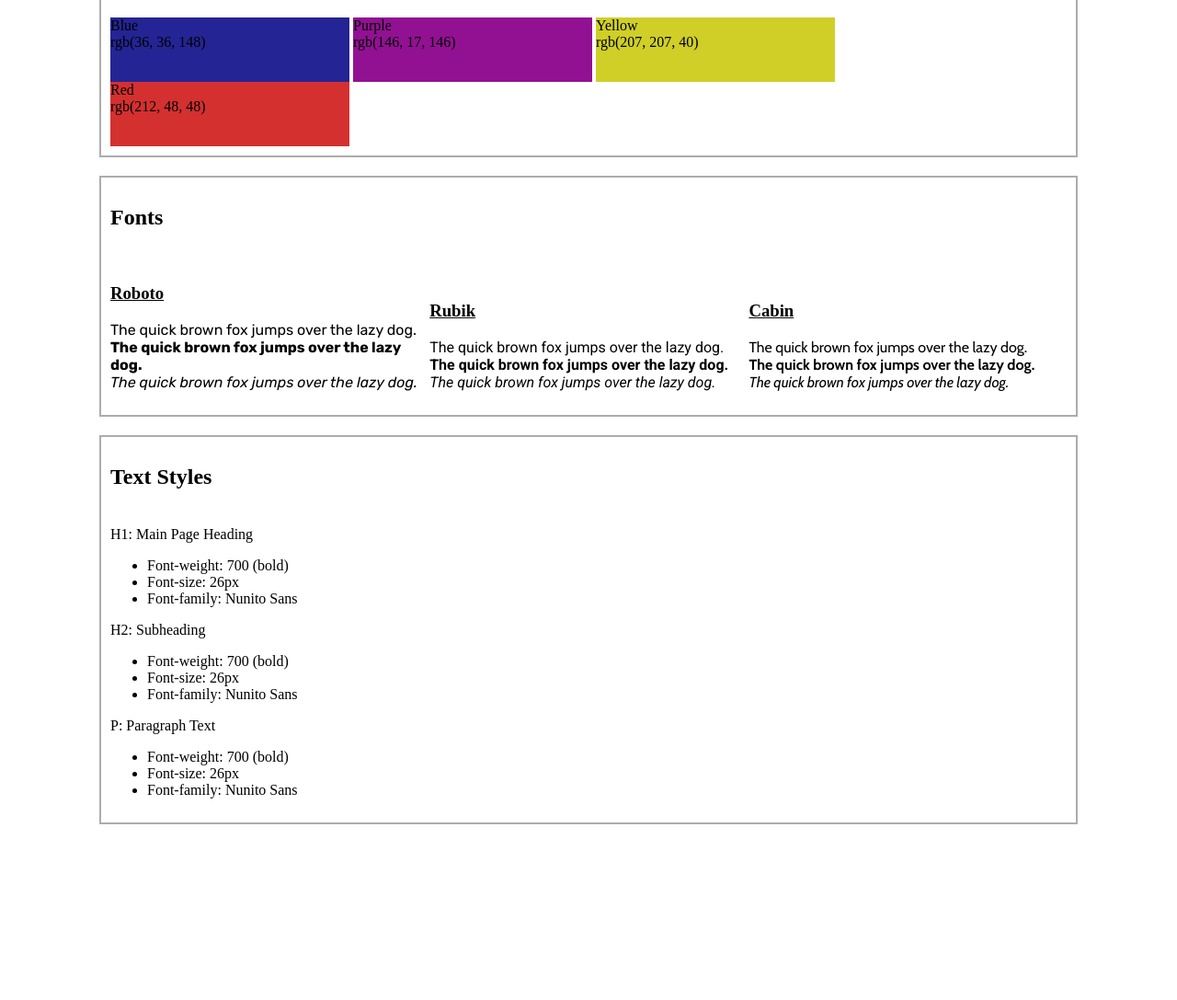
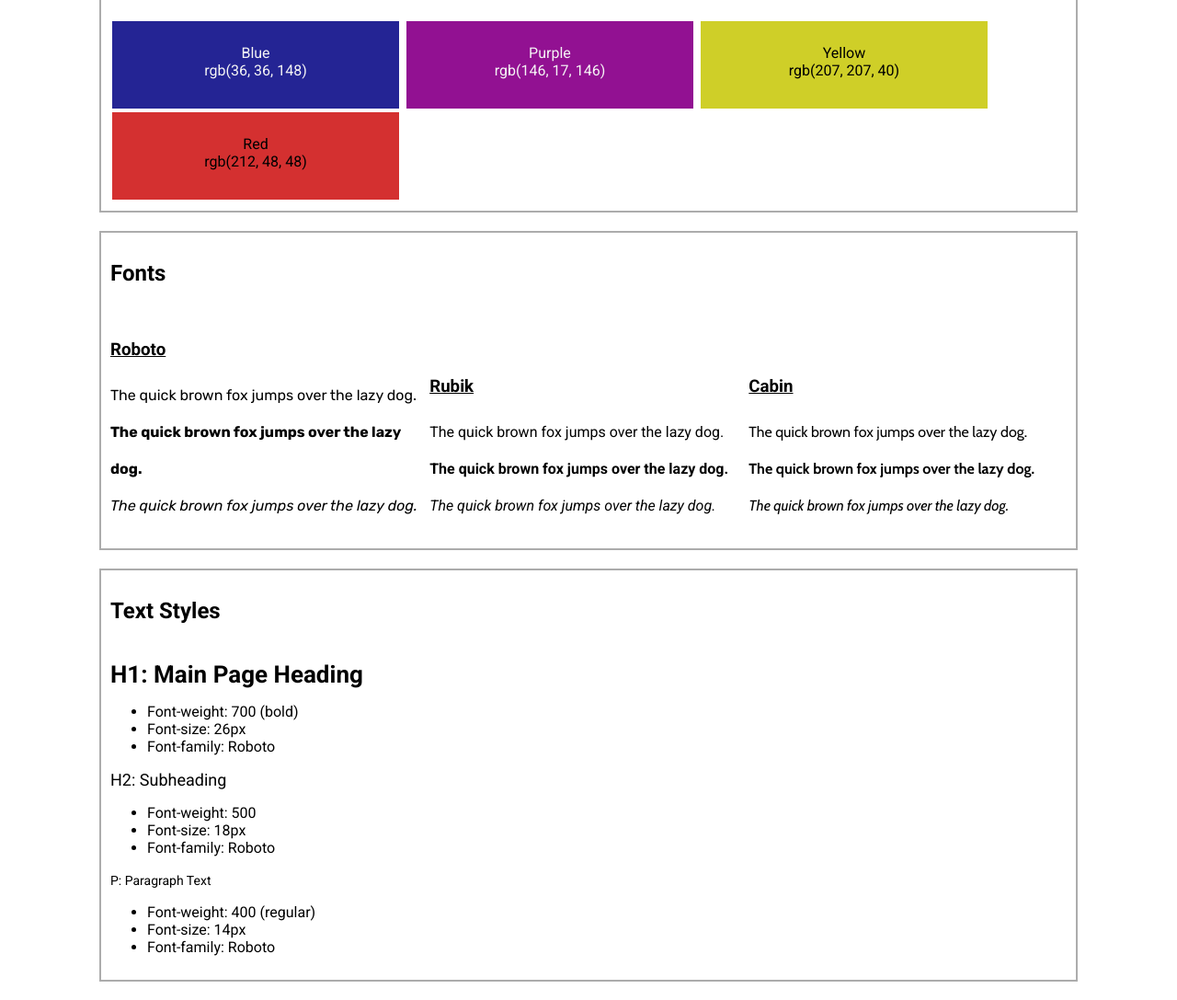
Before and after one commit to tylerpmurray/designsystem, a plain HTML site: page index.html in a window 1280 px wide. Shown: the part 160-1247 px from the top of the page at 92% size. Before the commit the page ends 1076 px from the top, so only its background shows below. Drawn offline with nearby package versions, Linux system fonts and the light colour scheme; a script that the page names is missing.

Commit message:
main page complete

```diff
--- a/index.html
+++ b/index.html
@@ -46,25 +46,25 @@
     <section id="styles">
         <h2>Text Styles</h2>
         <div id="style-container">
-            <div class="header1">H1: Main Page Heading
+            <div class="header1"><large>H1: Main Page Heading</large>
                 <ul>
                     <li>Font-weight: 700 (bold)</li>
                     <li>Font-size: 26px</li>
-                    <li>Font-family: Nunito Sans</li>
+                    <li>Font-family: Roboto</li>
                 </ul>
             </div>
-            <div class="header2">H2: Subheading
+            <div class="header2"><mid>H2: Subheading</mid>
                 <ul>
-                    <li>Font-weight: 700 (bold)</li>
-                    <li>Font-size: 26px</li>
-                    <li>Font-family: Nunito Sans</li>
+                    <li>Font-weight: 500</li>
+                    <li>Font-size: 18px</li>
+                    <li>Font-family: Roboto</li>
                 </ul>
             </div>
-            <div class="paragraph">P: Paragraph Text
+            <div class="paragraph"><tiny>P: Paragraph Text</tiny>
                 <ul>
-                    <li>Font-weight: 700 (bold)</li>
-                    <li>Font-size: 26px</li>
-                    <li>Font-family: Nunito Sans</li>
+                    <li>Font-weight: 400 (regular)</li>
+                    <li>Font-size: 14px</li>
+                    <li>Font-family: Roboto</li>
                 </ul>
             </div>
         </div>
--- a/styles.css
+++ b/styles.css
@@ -16,28 +16,45 @@ h2{
     padding: 10px 10px;
 }
 
+body{
+    font-family: 'Roboto', sans-serif;
+}
+
 
 
 /* Color Section */
 
+.blue, .purple, .yellow, .red{
+    margin: 2px 2px;
+    text-align: center;
+    padding-top: 25px;
+
+}
+
 .blue{
     background-color: rgb(36, 36, 148);
+    color: whitesmoke
+
 }
 
 .purple{
     background-color: rgb(146, 17, 146);
+    color: whitesmoke;
+
 }
 
 .yellow{
     background-color: rgb(207, 207, 40);
+
 }
 
 .red{
     background-color: rgb(212, 48, 48);
+
 }
 
 #color-container div{
-    width: 25%;
+    width: 30%;
     height: 70px;
     display: inline-block;
 }
@@ -54,15 +71,36 @@ h2{
 
 .cabin p{
     font-family: 'Cabin', sans-serif;
-    text-decoration: none;
+    line-height: 40px;
+
 }
 
 .rubik p{
     font-family: 'Roboto', sans-serif;
-    text-decoration: none;
+    line-height: 40px;
 }
 
 .roboto p{
     font-family: 'Rubik', sans-serif;
-    text-decoration: ;
+    line-height: 40px;
 }
+
+/* Headers Section */
+
+.header1 large {
+    font-size: 26px;
+    font-weight: 700;
+    font-family: 'Roboto', sans-serif;
+}
+
+.header2 mid {
+    font-size: 18px;
+    font-weight: 500;
+    font-family: 'Roboto', sans-serif;
+}
+
+.paragraph tiny {
+    font-size: 14px;
+    font-weight: 400;
+    font-family: 'Roboto', sans-serif;
+}
```
